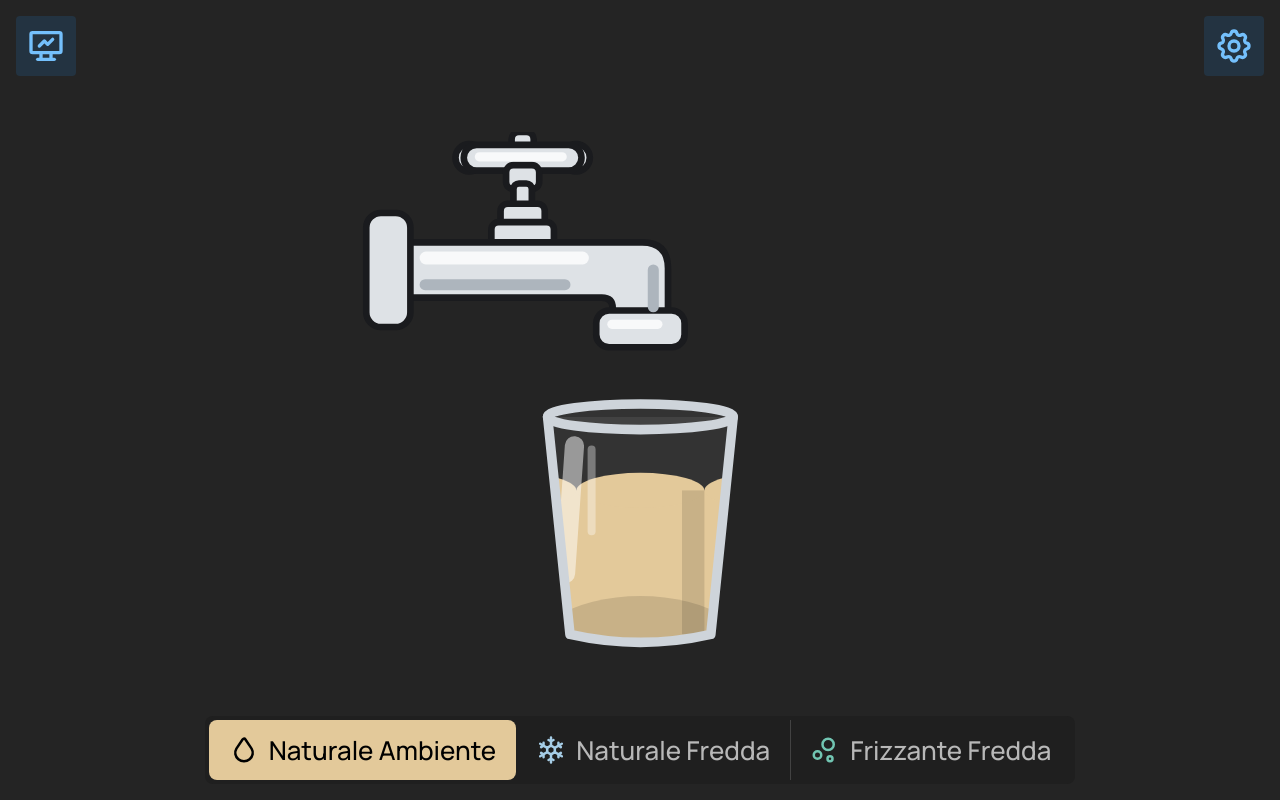
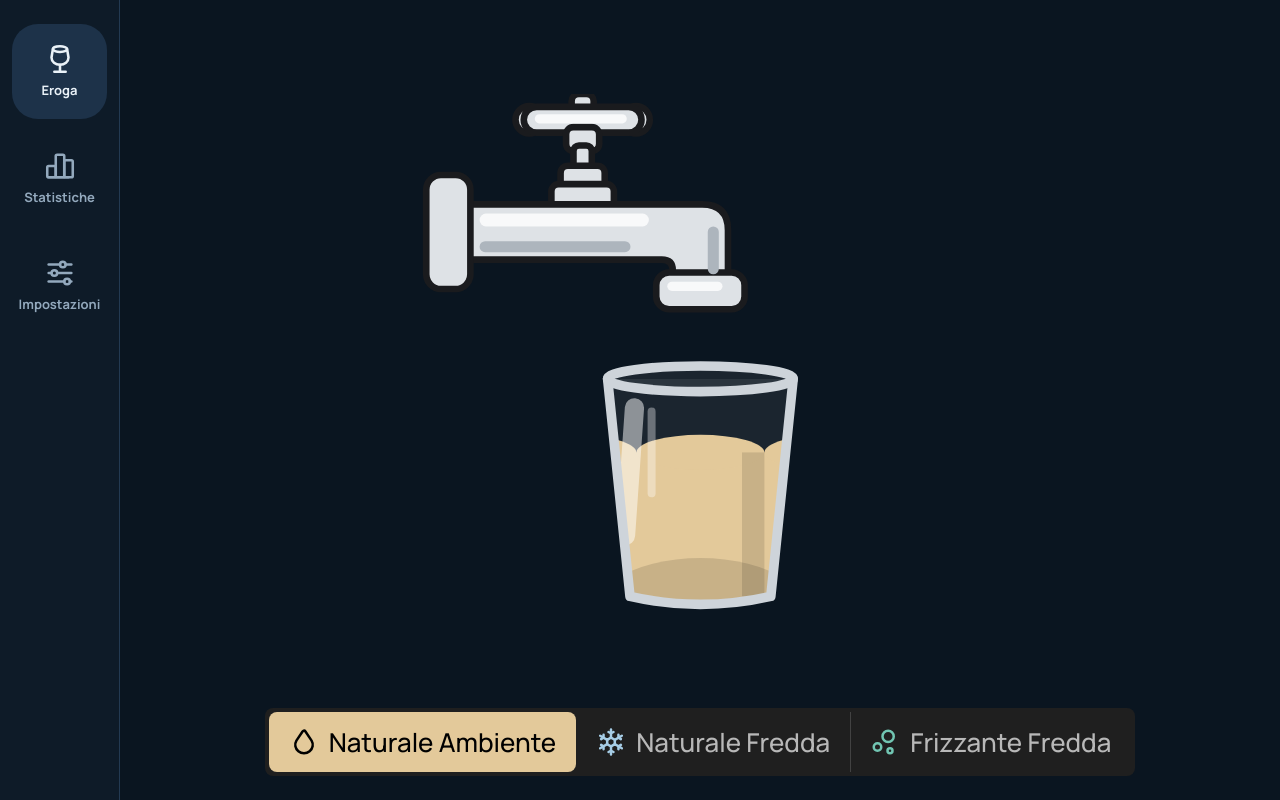
Before and after one commit to manuelzanaboni/Water-Dispenser, a Next.js app: page / in a window 1280 px wide. Built offline with nearby package versions, Linux system fonts and the light colour scheme.

Commit message:
feat: add app shell with navigation rail
A left rail with large Eroga, Statistiche and Impostazioni buttons replaces
the corner icons on the dispenser and the back button on the side pages.
The shell owns the screen padding, so body padding is gone.

```diff
--- a/src/app/globals.css
+++ b/src/app/globals.css
@@ -11,7 +11,3 @@ html, body {
 [data-mantine-color-scheme="dark"] .glass-tint {
     fill: rgba(255, 255, 255, 0.07);
 }
-
-body {
-    padding: 1rem;
-}
--- a/src/app/layout.tsx
+++ b/src/app/layout.tsx
@@ -11,6 +11,8 @@ import "@/app/globals.css";
 import "@mantine/core/styles.css";
 
 import { ColorSchemeScript, MantineProvider, createTheme, mantineHtmlProps } from "@mantine/core";
+
+import AppShell from "@/components/client/AppShell";
 
 export const metadata: Metadata = {
     title: "Water Dispenser",
@@ -59,7 +61,9 @@ export default function RootLayout({
                 <ColorSchemeScript defaultColorScheme={DEFAULT_COLOR_SCHEME} />
             </head>
             <body>
-                <MantineProvider theme={theme} defaultColorScheme={DEFAULT_COLOR_SCHEME}>{children}</MantineProvider>
+                <MantineProvider theme={theme} defaultColorScheme={DEFAULT_COLOR_SCHEME}>
+                    <AppShell>{children}</AppShell>
+                </MantineProvider>
             </body>
         </html>
     );
--- a/src/app/settings/page.tsx
+++ b/src/app/settings/page.tsx
@@ -1,10 +1,9 @@
 "use server";
 
-import { Group, Stack, Text } from "@mantine/core";
+import { Group, Stack, Text, Title } from "@mantine/core";
 
 import FilterManagement from "@/components/client/FilterManagement";
 import FullScreen from "@/components/client/FullScreen";
-import SidePageHeader from "@/components/client/SidePageHeader";
 import TankManagement from "@/components/client/TankManagement";
 import ToggleTheme from "@/components/client/ToggleTheme";
 
@@ -13,7 +12,7 @@ import nextConfig from "../../../next.config";
 export default async function Settings() {
     return (
         <>
-            <SidePageHeader title="Impostazioni" />
+            <Title order={1} mb="md">Impostazioni</Title>
 
             <Stack gap="md" align="stretch">
                 <ToggleTheme />
--- a/src/app/stats/page.tsx
+++ b/src/app/stats/page.tsx
@@ -1,17 +1,16 @@
 "use server";
 
-import { Stack } from "@mantine/core";
+import { Stack, Title } from "@mantine/core";
 
 import FilterSummary from "@/components/client/FilterSummary";
 import MonthlyDispenseSummary from "@/components/client/MonthlyDispenseSummary";
 import RefrigeratorChart from "@/components/client/RefrigeratorChart";
-import SidePageHeader from "@/components/client/SidePageHeader";
 import TankDispenseSummary from "@/components/client/TankDispenseSummary";
 
 export default async function Stats() {
     return (
         <>
-            <SidePageHeader title="Statistiche" />
+            <Title order={1} mb="md">Statistiche</Title>
             <Stack gap="md">
                 <MonthlyDispenseSummary />
                 <FilterSummary />
--- a/src/app/template.module.css
+++ b/src/app/template.module.css
@@ -1,5 +1,6 @@
 /* route change fade: opacity only, so it stays cheap on the Orange Pi GPU */
 .page {
+    height: 100%;
     animation: page-fade-in 200ms ease-out both;
 }
 
--- /dev/null
+++ b/src/components/client/AppShell.module.css
@@ -0,0 +1,16 @@
+.shell {
+    display: grid;
+    grid-template-columns: auto minmax(0, 1fr);
+    height: 100dvh;
+    overflow: hidden;
+    background: var(--kiosk-bg);
+    color: var(--kiosk-text);
+}
+
+.content {
+    min-width: 0;
+    min-height: 0;
+    overflow: auto;
+    box-sizing: border-box;
+    padding: var(--kiosk-space-5);
+}
--- /dev/null
+++ b/src/components/client/AppShell.tsx
@@ -0,0 +1,15 @@
+import styles from "@/components/client/AppShell.module.css";
+import NavRail from "@/components/client/NavRail";
+
+type AppShellProps = {
+    children: React.ReactNode;
+};
+
+export default function AppShell({ children }: AppShellProps) {
+    return (
+        <div className={styles.shell}>
+            <NavRail />
+            <main className={styles.content}>{children}</main>
+        </div>
+    );
+}
--- a/src/components/client/Dispenser.tsx
+++ b/src/components/client/Dispenser.tsx
@@ -1,10 +1,8 @@
 "use client";
 
-import Link from "next/link";
 import { useState } from "react";
 
-import { ActionIcon, Center, Group, Stack } from "@mantine/core";
-import { IconDeviceAnalytics, IconSettings } from "@tabler/icons-react";
+import { Center, Stack } from "@mantine/core";
 
 import DispenseControl from "@/components/client/DispenseControl";
 import OperationSelector from "@/components/client/OperationSelector";
@@ -29,8 +27,6 @@ const DEAFULT_STATE: DispenserState = {
     startStopDisabled: false,
     timestampTracker: -1
 }
-
-const SCREEN_HEIGHT = "calc(100dvh - 2rem)";
 
 export default function Dispenser() {
 
@@ -70,31 +66,7 @@ export default function Dispenser() {
     }
 
     return (
-        <Stack h={SCREEN_HEIGHT} gap="md" justify="space-between">
-            {/* Top row */}
-            <Group justify="space-between">
-                <ActionIcon
-                    variant="light"
-                    size={60}
-                    component={Link}
-                    href="/stats"
-                    disabled={dispenserState.isPending}
-                    onClick={(e) => { if (dispenserState.isPending) e.preventDefault() }}
-                >
-                    <IconDeviceAnalytics size={40} />
-                </ActionIcon>
-                <ActionIcon
-                    variant="light"
-                    size={60}
-                    component={Link}
-                    href="/settings"
-                    disabled={dispenserState.isPending}
-                    onClick={(e) => { if (dispenserState.isPending) e.preventDefault() }}
-                >
-                    <IconSettings size={40} />
-                </ActionIcon>
-            </Group>
-
+        <Stack h="100%" gap="md" justify="space-between">
             {/* Mid row */}
             <Center style={{ flex: 1, minHeight: 0 }}>
                 <DispenseControl
--- /dev/null
+++ b/src/components/client/NavRail.module.css
@@ -0,0 +1,53 @@
+.rail {
+    position: relative;
+    display: flex;
+    flex-direction: column;
+    align-items: center;
+    gap: var(--kiosk-space-3);
+    width: clamp(5.5rem, 11.5vw, 7.5rem);
+    box-sizing: border-box;
+    padding: var(--kiosk-space-5) var(--kiosk-space-3);
+    background: var(--kiosk-rail);
+    border-right: 1px solid var(--kiosk-line);
+}
+
+.item {
+    width: 100%;
+    aspect-ratio: 1;
+    display: flex;
+    flex-direction: column;
+    align-items: center;
+    justify-content: center;
+    gap: var(--kiosk-space-1);
+    border-radius: var(--kiosk-radius-lg);
+    color: var(--kiosk-text-muted);
+    text-decoration: none;
+    font-size: clamp(0.625rem, 1.27vw, var(--kiosk-font-xs));
+    font-weight: 700;
+    -webkit-tap-highlight-color: transparent;
+    touch-action: manipulation;
+    transition: background-color 150ms ease-out, color 150ms ease-out, transform 100ms ease-out;
+}
+
+.item[aria-current="page"] {
+    background: var(--kiosk-surface-active);
+    color: var(--kiosk-text);
+}
+
+.item:active {
+    transform: scale(0.96);
+}
+
+.item:focus-visible {
+    outline: 2px solid var(--kiosk-water-fredda-strong);
+    outline-offset: 2px;
+}
+
+.icon {
+    width: 2.125rem;
+    height: 2.125rem;
+}
+
+.spacer {
+    flex: 1;
+}
--- /dev/null
+++ b/src/components/client/NavRail.tsx
@@ -0,0 +1,43 @@
+"use client";
+
+import Link from "next/link";
+import { usePathname } from "next/navigation";
+
+import { IconAdjustmentsHorizontal, IconChartBar, IconGlass } from "@tabler/icons-react";
+
+import styles from "@/components/client/NavRail.module.css";
+
+type Destination = {
+    href: string;
+    label: string;
+    Icon: typeof IconGlass;
+};
+
+const DESTINATIONS: Destination[] = [
+    { href: "/", label: "Eroga", Icon: IconGlass },
+    { href: "/stats", label: "Statistiche", Icon: IconChartBar },
+    { href: "/settings", label: "Impostazioni", Icon: IconAdjustmentsHorizontal },
+];
+
+const isCurrent = (href: string, pathname: string) =>
+    href === "/" ? pathname === "/" : pathname.startsWith(href);
+
+export default function NavRail() {
+    const pathname = usePathname();
+
+    return (
+        <nav aria-label="Navigazione principale" className={styles.rail}>
+            {DESTINATIONS.map(({ href, label, Icon }) => (
+                <Link
+                    key={href}
+                    href={href}
+                    className={styles.item}
+                    aria-current={isCurrent(href, pathname) ? "page" : undefined}
+                >
+                    <Icon className={styles.icon} stroke={1.8} aria-hidden />
+                    {label}
+                </Link>
+            ))}
+        </nav>
+    );
+}
```
Also changed, not shown: src/components/client/SidePageHeader.tsx (deleted, +0 -32 lines), 1 other file (tests, documents, lock files or other folders).
